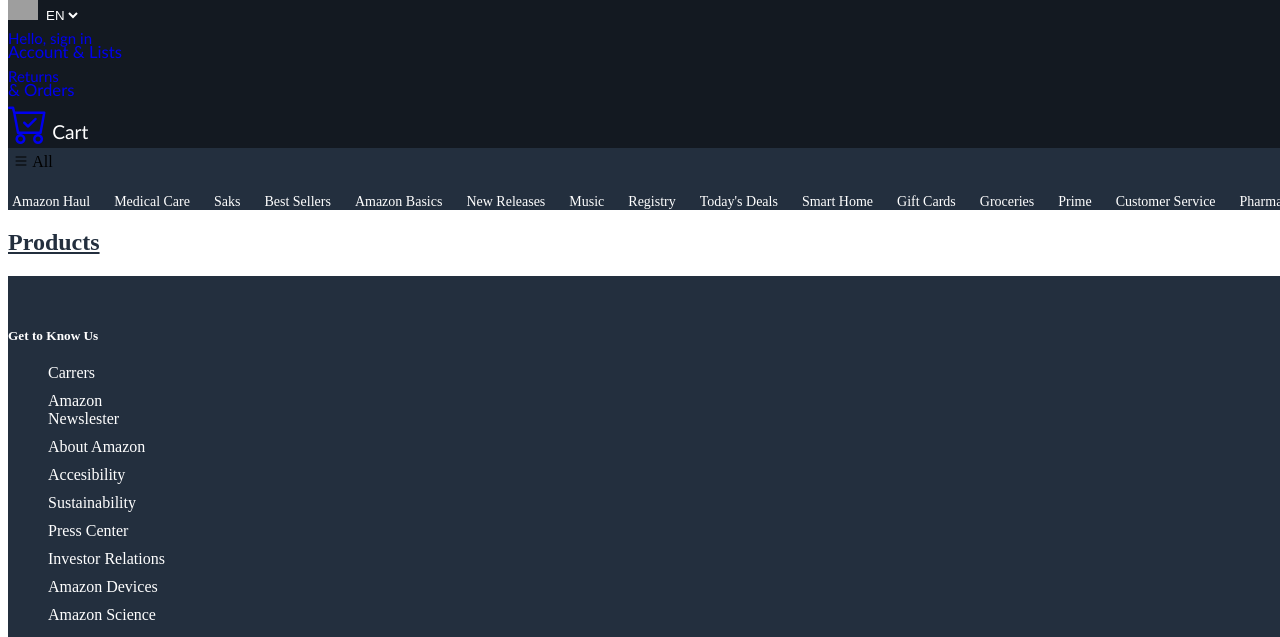
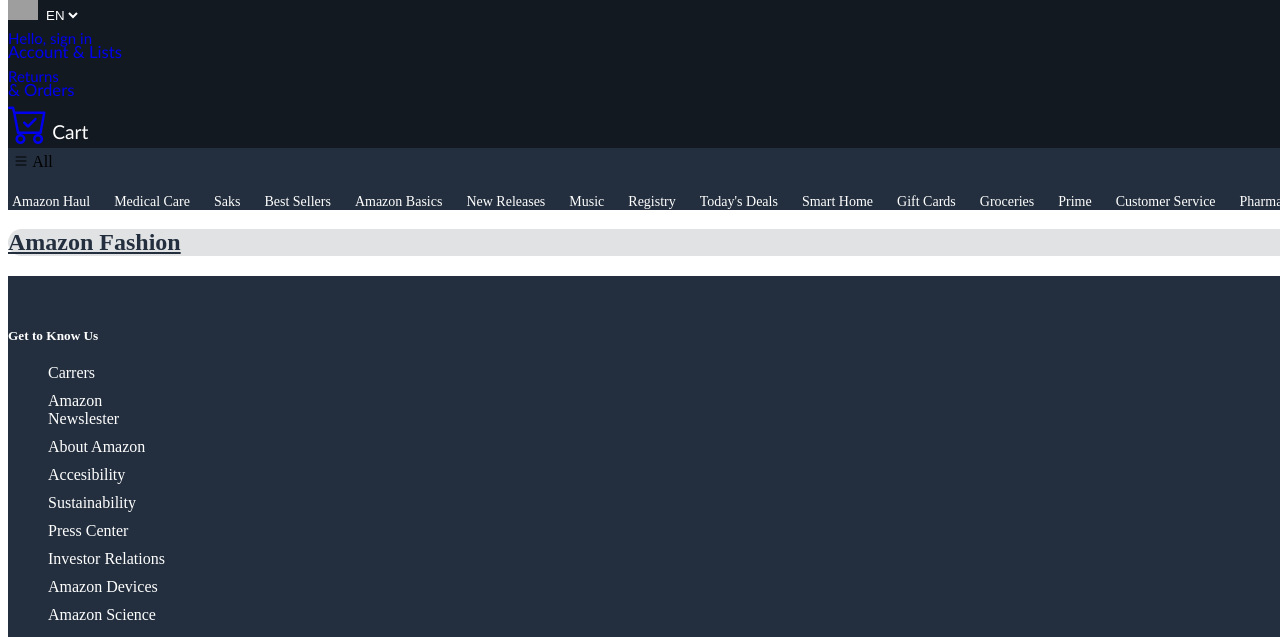
Before and after one commit to stalindlcruz/amazon-astro, an Astro site: page / in a window 1280 px wide. Shown: the part 163-800 px from the top of the page. Built offline with nearby package versions, Linux system fonts and the light colour scheme; Astro itself is replaced by a stand-in of ours; grey boxes are pictures that could not be loaded.

Commit message:
some update on main content

```diff
--- a/src/components/MainComponent.astro
+++ b/src/components/MainComponent.astro
@@ -2,8 +2,15 @@
 
 ---
 
+<style>
+  .cont {
+    background-color: #535b642c;
+    border-radius: 20px;
+  }
+</style>
+
 <main>
-  <div class="container">
+  <div class="container cont d-flex justify-content-center">
     <div class="row">
       <div class="col-auto">
         <slot />
@@ -11,3 +18,5 @@
     </div>
   </div>
 </main>
+
+<script></script>
--- a/src/layouts/MainLoyout.astro
+++ b/src/layouts/MainLoyout.astro
@@ -32,7 +32,7 @@ const tittle = "Amazon.com";
     <HeaderComponent />
     <NavComponent />
     <MainComponent>
-      <h2 class="h2-products">Products</h2>
+      <h2 class="h2-products">Amazon Fashion</h2>
     </MainComponent>
     <FooterComponent />
 
```
